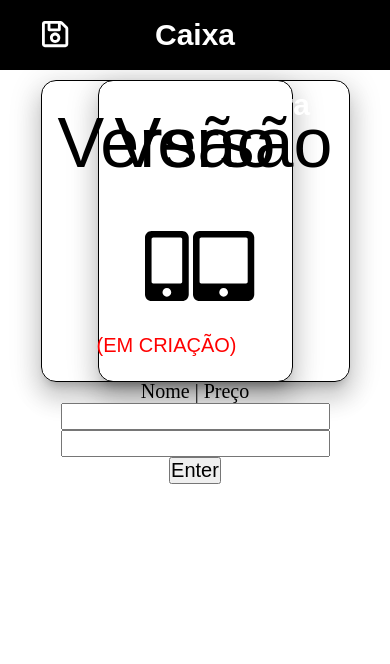
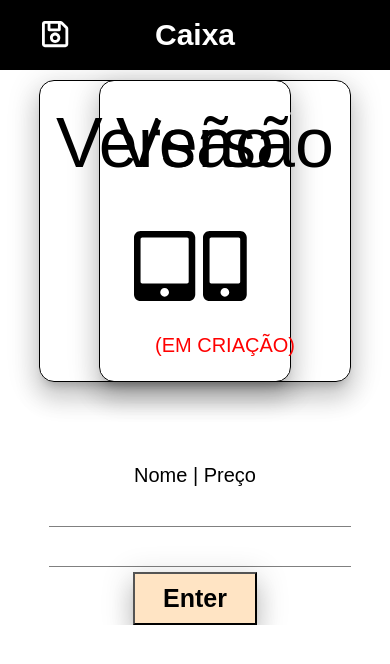
Before and after one commit to predio123/Nunes, a plain HTML site: page index.html in a window 390 px wide. Drawn offline with nearby package versions, Linux system fonts and the light colour scheme.

Commit message:
Versão pre-release
Trocas de design e funcionalidade para tablet

```diff
--- a/css/style.css
+++ b/css/style.css
@@ -31,7 +31,7 @@
 
 .middle {
     position: relative;
-    width: 30%;
+    width: 40%;
     display: inline-block;
 }
 
@@ -60,11 +60,11 @@
 }
 
 #but1 {
-    left: 25%;
+    left: 10%;
 }
 
 #but2 {
-    right: 25%;
+    right: 10%;
 }
 
 #but2 span {
@@ -78,11 +78,34 @@
     position: absolute;
     width: 80%;
     left: 10%;
-    top: 45%;
+    top: 55%;
     text-align: center;
     font-size: 20px;
-    overflow-y: scroll;
+    overflow-y:auto;
+    max-height: 35%;
+    font-family: "Arial", Helvetica, sans-serif;
 }
+
+#entradas button{
+    padding: 10px;
+    width: 40%;
+    margin-top: 5px;
+    background-color: bisque;
+    font-size: 25px;
+    font-weight: 600;
+    font-family: "Arial", Helvetica, sans-serif;
+    box-shadow: 0 16px 24px 2px rgba(0, 0, 0, 0.14), 0 6px 30px 5px rgba(0, 0, 0, 0.12), 0 8px 10px -5px rgba(0, 0, 0, 0.2);
+
+}
+#entradas input{
+    border: none;
+    border-bottom: 1px solid gray;
+    text-align: center;
+    margin: 0px 10px;
+    padding: 5px;
+    font-size: 25px;
+}
+
 
 input, button
 {
@@ -98,7 +121,7 @@ input, button
 
 #items div{
     position: relative;
- font-size: 25px;
+ font-size: 35px;
     display: inline-block;
 }
 .item {
@@ -162,8 +185,17 @@ ul
 
 #trocobar *
 {
-    padding: 0px 15px;
+    padding: 5px 15px;
     display: inline-block;
     font-size: 40px;
     margin-left: 15px;
 }
+
+#trocobar input
+{
+    width: 30%;
+     border: none;
+    border-bottom: 1px solid gray;
+    text-align: center;
+    padding: 5px;
+}
--- a/index.html
+++ b/index.html
@@ -44,7 +44,7 @@
 
         <div id="entradas">
         <div> Nome   |  Preço</div>
-            <div><input id="nome1"><input id="preco1"><button id="bu1" onclick="dEntrada()">Enter</button></div>
+            <div><input id="nome1"><input id="preco1"></div><button id="bu1" onclick="dEntrada()">Enter</button>
         </div>
 
     </div>
--- a/javaScript/script.js
+++ b/javaScript/script.js
@@ -20,14 +20,16 @@ function dEntrada() {
     $(aux).hide();
     var newyou = new product(noy, Number(precy));
     lista.push(newyou);
-    var newdiv = "<div><input id='nome" + (items + 1).toString() + "'><input id='preco" + (items + 1).toString() + "'><button id='bu" + (items + 1).toString() + "' onclick='dEntrada()'>Enter</button></div>"
+    var newdiv = "<div><input id='nome" + (items + 1).toString() + "'><input id='preco" + (items + 1).toString() + "'></div><button id='bu" + (items + 1).toString() + "' onclick='dEntrada()'>Enter</button>"
     $("#entradas").append(newdiv);
+    aux = "#nome" + (items + 1).toString();
+    $(aux).focus();
 }
 
 function tablet() {
     $('#page1').toggle();
     for (i in lista) {
-        var ready = "<ul><div class='item'><div class='name'>" + lista[i].nome + "(" + lista[i].preco.toFixed(2) + "€)" + "</div><div class='plus' onclick='subir(" + i + ")'>+</div><div class='num' id='num" + i + "'>0</div><div class='minus' onclick='descer(" + i + ")'>-</div></div></ul>"
+        var ready = "<ul><div class='item'><div class='name'>" + lista[i].nome + "   (" + lista[i].preco.toFixed(2) + "€)" + "</div><div class='plus' onclick='subir(" + i + ")'>+</div><div class='num' id='num" + i + "'>0</div><div class='minus' onclick='descer(" + i + ")'>-</div></div></ul>"
         $("#rede").append(ready);
     }
     upDateTotal();
```
